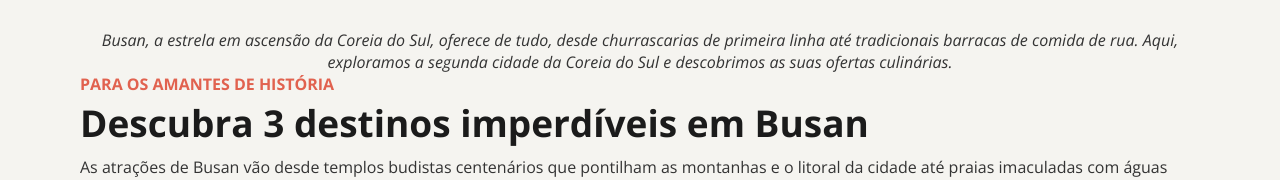
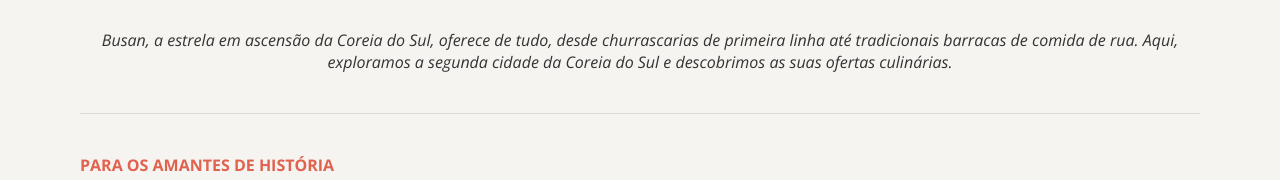
Before and after one commit to gabrielle-cristina2/pontos-turisticos, a plain HTML site: page index.html in a window 1280 px wide. Shown: the part 871-1051 px from the top of the page. Drawn offline with nearby package versions, Linux system fonts and the light colour scheme.

Commit message:
estilização da div.divider

```diff
--- a/styles/page.css
+++ b/styles/page.css
@@ -14,4 +14,10 @@
            text-align: center;
          }
    }
+
+   .divider{
+       height: 1px;
+       background-color: var(--border-primary);
+       margin-block: 4rem;
+   }
 }
```
